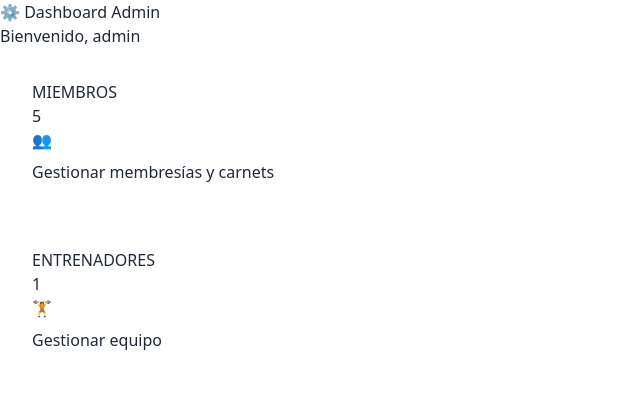
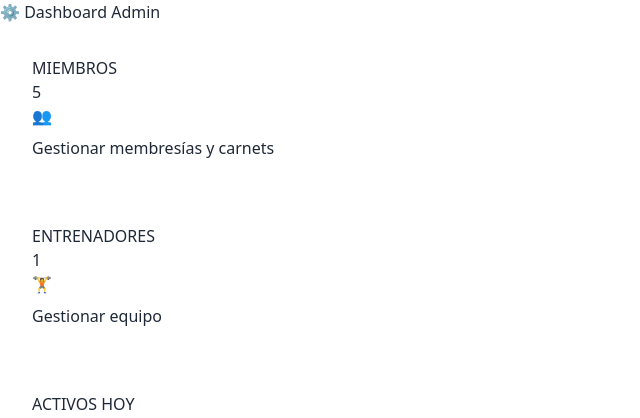
Before and after one commit to angelhzambrano/tp-ingsoft-cuerpo-sano, a Django app: page / in a window 1280 px wide. Shown: the part 64-482 px from the top of the page, without its empty margins (0-640 px from the left). Run offline with Django 5.2, Linux system fonts and the light colour scheme; a user stored in the database is signed in; data comes from the database, SQL or seed files in the repository; parts of the project's set-up code (start-up, migrations or seed data) failed here and were passed over.

Commit message:
remove: Eliminar 'Bienvenido' con nombre de usuario del dashboard

```diff
--- a/templates/dashboard.html
+++ b/templates/dashboard.html
@@ -9,7 +9,6 @@
         <h1 class="text-4xl font-bold text-gray-800">
             {% if is_admin %}⚙️ Dashboard Admin{% elif is_recepcion %}🎫 Recepción{% elif is_entrenador %}🏋️ Entrenador{% elif is_miembro %}👤 Mi Dashboard{% endif %}
         </h1>
-        <p class="text-gray-600 mt-2">Bienvenido, {{ user.get_full_name|default:user.username }}</p>
     </div>
 
     {% if sin_asignacion %}
```
